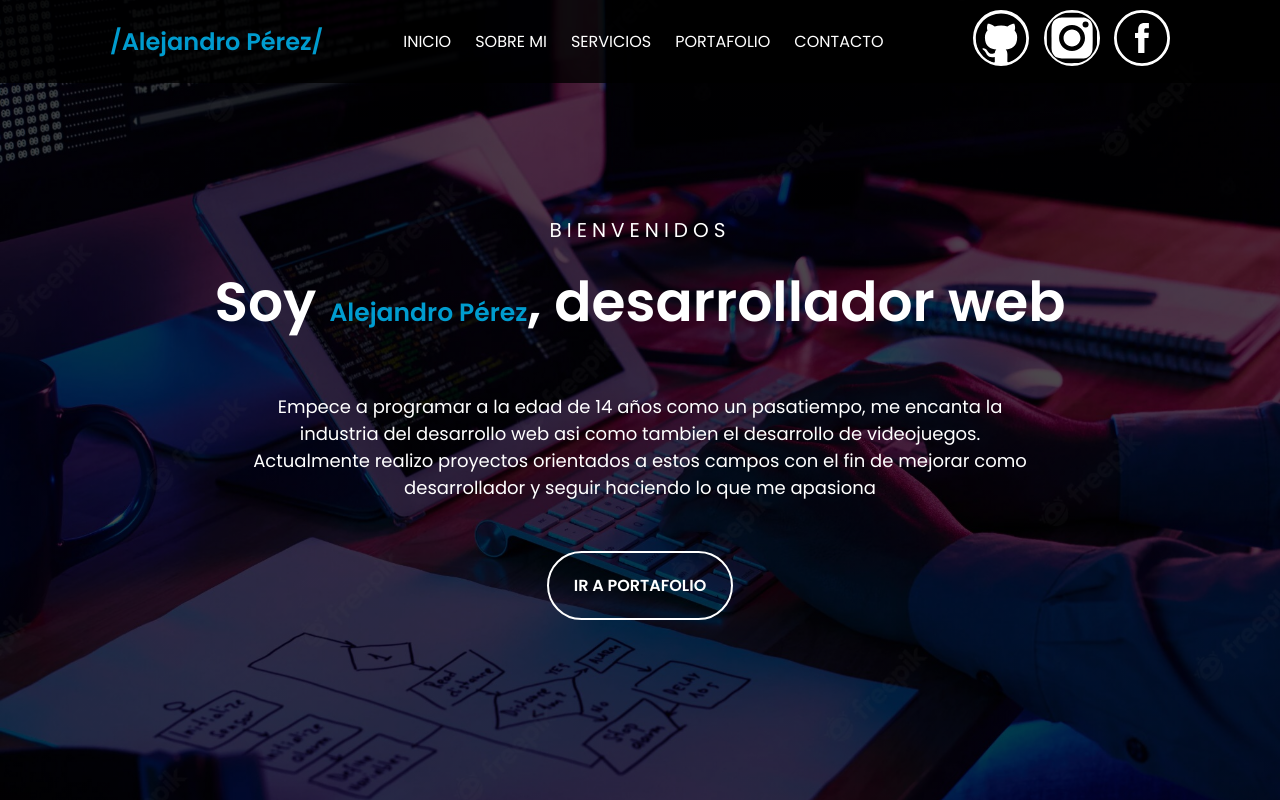
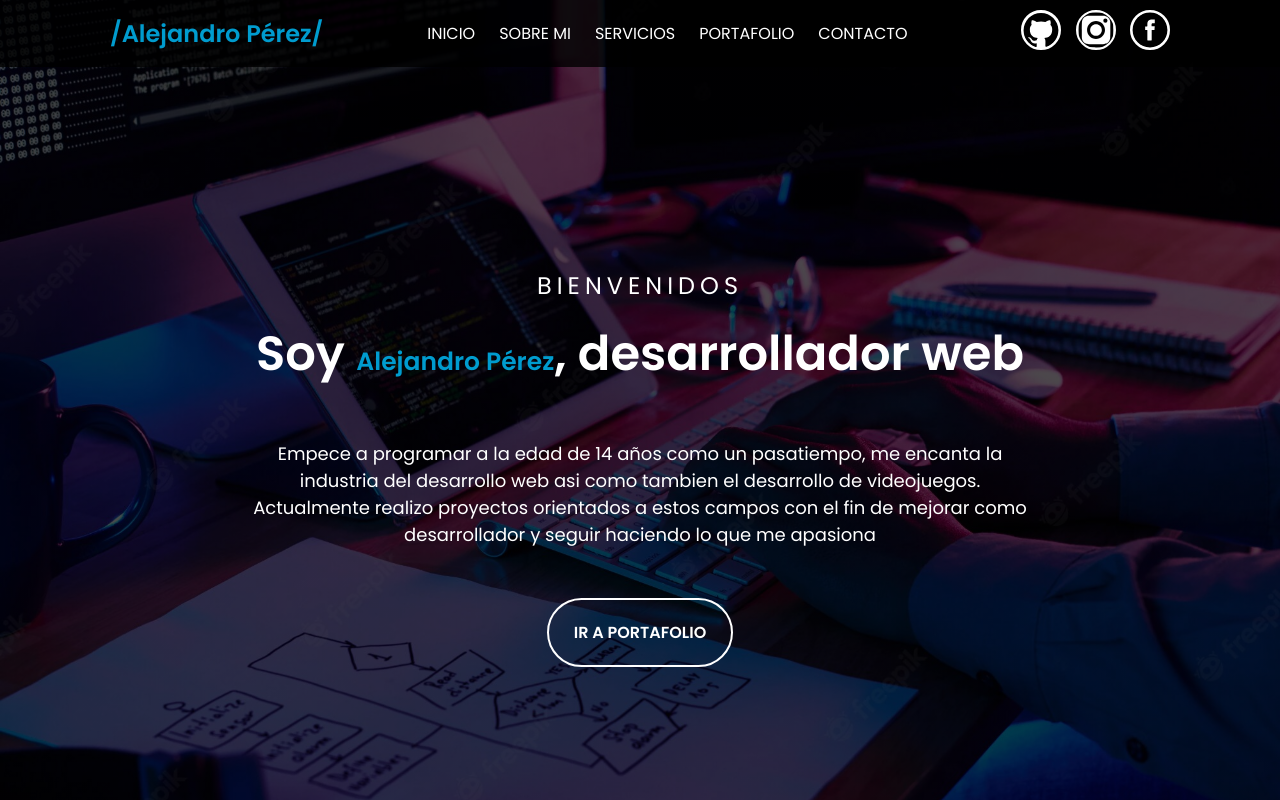
Before and after one commit to Ale035/portafolio, a plain HTML site: page index.html in a window 1280 px wide. Drawn offline with Linux system fonts and the light colour scheme; a web font is replaced by a local one.

Commit message:
correcciones presentacion

```diff
--- a/styles/style.css
+++ b/styles/style.css
@@ -75,7 +75,7 @@ html{
 	background-color: #fff;
 	border: 2px solid #fff;
 	border-radius: 50px;
-	height: 7vh;
+	height: 2.5em;
 	transition: .5s;
 }
 
@@ -83,7 +83,7 @@ html{
 	background-color: #009CCF;
 	border: 2px solid #009CCF;
 	border-radius: 50px;
-	height: 7vh;
+	height: 2.5em;
 }
 
 
@@ -100,15 +100,15 @@ html{
 }
 
 #inicio .contenido .presentacion .bienvenida{
-	font-size: 20px;
-	margin-top: 60px;
+	font-size: 1.5em;
+	margin-top: 20vh;
 	margin-bottom: 15px;
 	text-transform: uppercase;
 	letter-spacing: 5px;
 }
 
 #inicio .contenido .presentacion h2{
-	font-size: 55px;
+	font-size: 3em;
 	margin-bottom: 25px;
 	text-align: center;
 }
@@ -154,7 +154,7 @@ html{
 	background-color: #fff;
 	border: 2px solid #fff;
 	border-radius: 50px;
-	height: 7vh;
+	height: 2.5em;
 	transition: .5s;
 }
 
@@ -162,5 +162,5 @@ html{
 	background-color: #009CCF;
 	border: 2px solid #009CCF;
 	border-radius: 50px;
-	height: 7vh;
+	height: 2.5em;
 }
```
